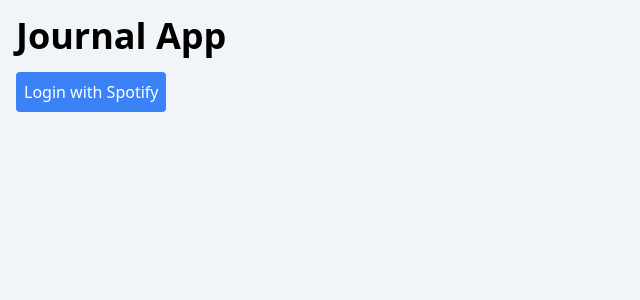
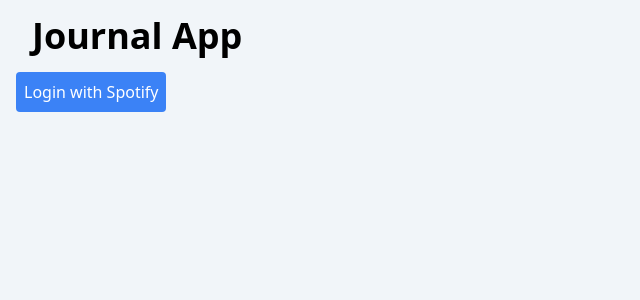
Before and after one commit to daniel99estrada/Music-Journal-App, a React (Vite) app: page / in a window 1280 px wide. Shown: the top 300 px of the page, without its empty margins (0-640 px from the left). Built offline with nearby package versions, Linux system fonts and the light colour scheme.

Commit message:
added padding

```diff
--- a/src/App.tsx
+++ b/src/App.tsx
@@ -111,7 +111,7 @@
   return (
     <div className="bg-slate-100 min-h-screen">
       <div className="container mx-auto p-4">
-        <h1 className="text-4xl font-bold mb-4">Journal App</h1>
+        <h1 className="text-4xl font-bold mb-4 pl-4">Journal App</h1>
         {spotifyParams.access_token ? (
           <div>
             <JournalEntryForm onSubmit={handleJournalSubmit} />
```
